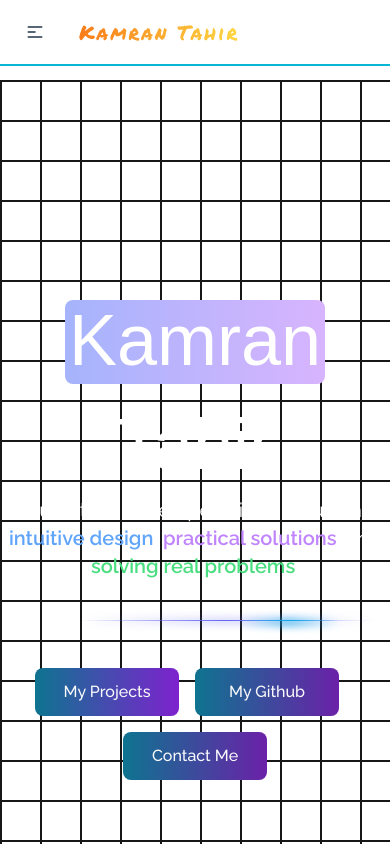
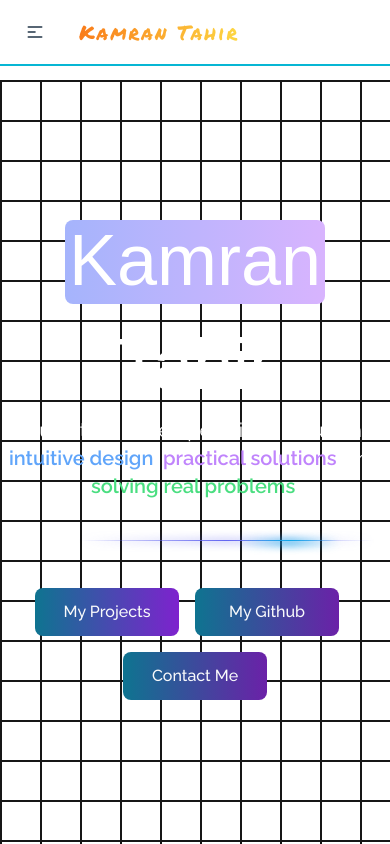
Before and after one commit to kamrantahir2/Portfolio, a React (Vite) app: page / in a window 390 px wide. Shown: the top 844 px of the page. Built offline with nearby package versions, Linux system fonts and the light colour scheme; a web font is replaced by a local one.

Commit message:
small styling change

```diff
--- a/src/components/Landing.jsx
+++ b/src/components/Landing.jsx
@@ -20,7 +20,7 @@ const Landing = () => {
               )}
             />
 
-            <h1 className=" md:text-7xl text-7xl lg:text-9xl font-gothicExpanded text-center  text-white relative z-20 md:mb-24 mb-8 pt-56">
+            <h1 className=" md:text-7xl text-7xl lg:text-9xl font-gothicExpanded text-center  text-white relative z-20 md:mb-24 mb-8 md:pt-56 pt-36">
               <Highlight className="text-blackdark:text-white">
                 Kamran
               </Highlight>
```
